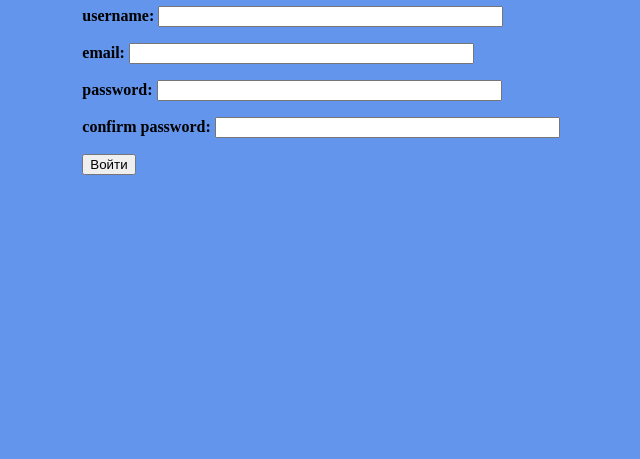
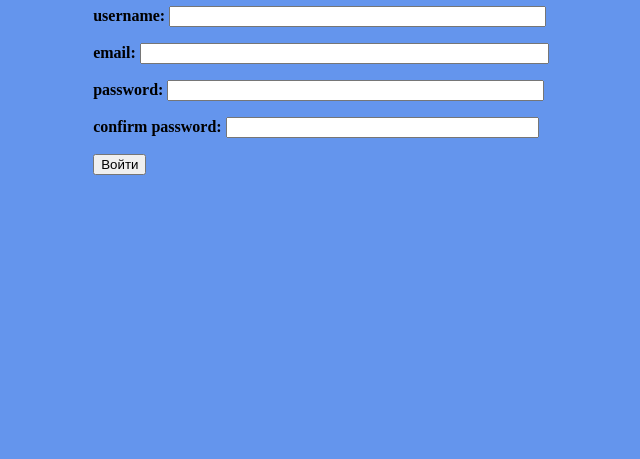
Before and after one commit to murza1tim/simple-form, a plain HTML site: page index.html in a window 1280 px wide. Shown: the part 341-800 px from the top of the page, without its empty margins (319-959 px from the left). Drawn offline with Linux system fonts and the light colour scheme.

Commit message:
joycasino

```diff
--- a/index.html
+++ b/index.html
@@ -18,13 +18,13 @@
     </form>
     <form action="handler.php">
         <p><strong>username:</strong>
-         <input maxlength="25" size="40" name="login"></p>
+         <input maxlength="25" size="44" name="login"></p>
          <p><strong>email:</strong>
-            <input type="password" maxlength="25" size="40" name="password"></p>
+            <input type="password" maxlength="25" size="48" name="password"></p>
         <p><strong>password:</strong>
-         <input type="password" maxlength="25" size="40" name="password"></p>
+         <input type="password" maxlength="25" size="44" name="password"></p>
          <p><strong>confirm password:</strong>
-            <input type="password" maxlength="25" size="40" name="password"></p>
+            <input type="password" maxlength="25" size="36" name="password"></p>
         <p><input type="submit" value="Войти"></p>
        </form>
    </div>
```
